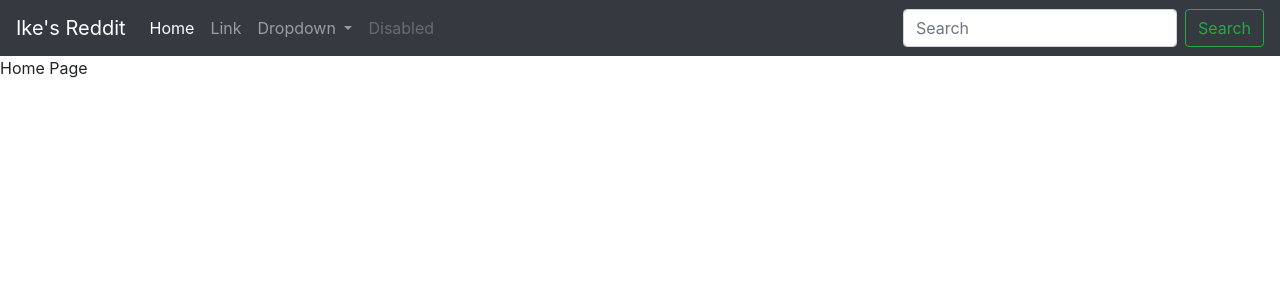
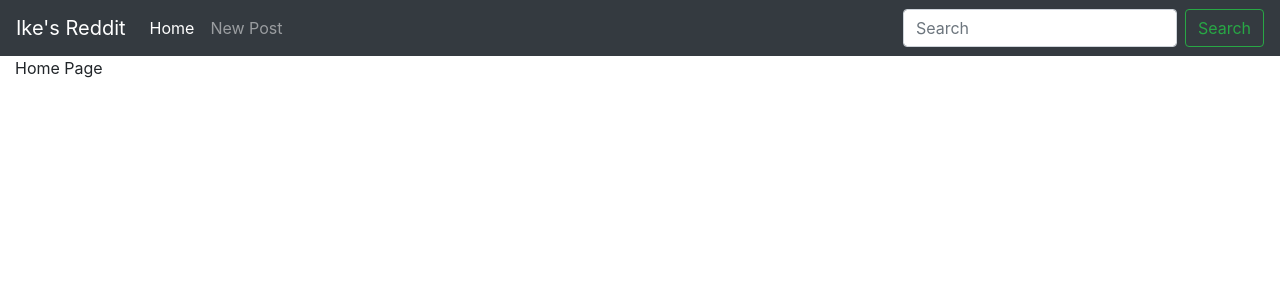
Before and after one commit to ikejs/reddit-clone, a Node server app: page / in a window 1280 px wide. Shown: the top 300 px of the page. Run offline with Node 20, Linux system fonts and the light colour scheme; some libraries are stand-ins or nearby versions.

Commit message:
add controllers, add dynamic active classes to nav

```diff
--- /dev/null
+++ b/controllers/home.js
@@ -0,0 +1,6 @@
+exports.getHome = (req, res) => {
+  res.render('index', {
+    title: "Home",
+    homeActive: true
+  })
+};
--- a/package.json
+++ b/package.json
@@ -17,8 +17,10 @@
   },
   "homepage": "https://github.com/ikejs/reddit-clone#readme",
   "dependencies": {
+    "body-parser": "^1.19.0",
     "dotenv": "^8.2.0",
     "express": "^4.17.1",
-    "express-handlebars": "^4.0.3"
+    "express-handlebars": "^4.0.3",
+    "express-validator": "^5.3.1"
   }
 }
--- a/server.js
+++ b/server.js
@@ -1,25 +1,35 @@
 const express = require('express');
 const dotenv = require('dotenv');
 const exphbs  = require('express-handlebars');
+const bodyParser = require('body-parser');
+const expressValidator = require('express-validator');
 
-
+// configs and middleware
 const app = express();
-dotenv.config({ path: '.env' })
+dotenv.config({ path: '.env' });
 app.engine('handlebars', exphbs());
 app.set('view engine', 'handlebars');
+app.use(bodyParser.json());
+app.use(bodyParser.urlencoded({ extended: false }));
+app.use(expressValidator());
 app.use(express.static('public'));
 app.set('view engine', 'handlebars');
 
 
 
-app.get('/', (req, res) => {
-  res.render('index', {
-    title: "Home"
-  });
-});
+// require controllers
+const homeController = require('./controllers/home')
+const postsController = require('./controllers/posts');
+
+
+// define routes
+app.get('/', homeController.getHome);
+app.get('/posts/new', postsController.getNewPost); // add isAuthenticated rule
+app.post('/posts/new', postsController.postNewPost); // add isAuthenticated rule
 
 
 
+// run server
 app.listen(process.env.PORT, () => {
   console.log(`Listening on ${process.env.PORT}`);
 });
--- a/views/layouts/main.handlebars
+++ b/views/layouts/main.handlebars
@@ -15,25 +15,11 @@
 
       <div class="collapse navbar-collapse" id="navbarSupportedContent">
         <ul class="navbar-nav mr-auto">
-          <li class="nav-item active">
-            <a class="nav-link" href="#">Home <span class="sr-only">(current)</span></a>
+          <li class="nav-item{{#if homeActive}} active{{/if}}">
+            <a class="nav-link" href="/">Home</a>
           </li>
-          <li class="nav-item">
-            <a class="nav-link" href="#">Link</a>
-          </li>
-          <li class="nav-item dropdown">
-            <a class="nav-link dropdown-toggle" href="#" id="navbarDropdown" role="button" data-toggle="dropdown" aria-haspopup="true" aria-expanded="false">
-              Dropdown
-            </a>
-            <div class="dropdown-menu" aria-labelledby="navbarDropdown">
-              <a class="dropdown-item" href="#">Action</a>
-              <a class="dropdown-item" href="#">Another action</a>
-              <div class="dropdown-divider"></div>
-              <a class="dropdown-item" href="#">Something else here</a>
-            </div>
-          </li>
-          <li class="nav-item">
-            <a class="nav-link disabled" href="#">Disabled</a>
+          <li class="nav-item{{#if postsNewActive}} active{{/if}}">
+            <a class="nav-link" href="/posts/new">New Post</a>
           </li>
         </ul>
         <form class="form-inline my-2 my-lg-0">
@@ -42,8 +28,9 @@
         </form>
       </div>
     </nav>
-    {{{body}}}
-
+    <div class="col-md-12">
+      {{{body}}}
+    </div>
     <script src="../javascripts/jquery-3.3.1.slim.min.js" integrity="sha384-q8i/X+965DzO0rT7abK41JStQIAqVgRVzpbzo5smXKp4YfRvH+8abtTE1Pi6jizo" crossorigin="anonymous"></script>
     <script src="../javascripts/popper.min.js" integrity="sha384-ZMP7rVo3mIykV+2+9J3UJ46jBk0WLaUAdn689aCwoqbBJiSnjAK/l8WvCWPIPm49" crossorigin="anonymous"></script>
     <script src="../javascripts/bootstrap.min.js" integrity="sha384-ChfqqxuZUCnJSK3+MXmPNIyE6ZbWh2IMqE241rYiqJxyMiZ6OW/JmZQ5stwEULTy" crossorigin="anonymous"></script>
```
Also changed, not shown: controllers/posts.js (added, +12 -0 lines), views/posts-new.handlebars (added, +22 -0 lines), 1 other file.
